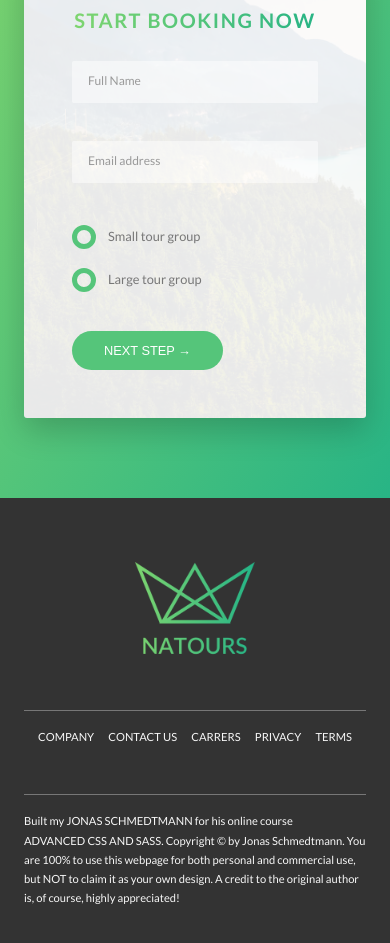
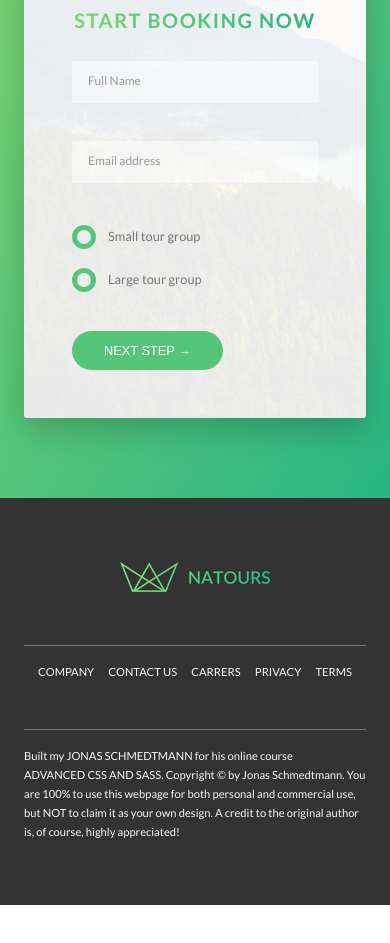
Before and after one commit to caiolv/natours, a website: page index.html in a window 390 px wide. Shown: the part 6191-7134 px from the top of the page. After the commit the page ends 7096 px from the top, so only its background shows below. Drawn offline with Linux system fonts and the light colour scheme.

Commit message:
add: responsive images

```diff
--- a/index.html
+++ b/index.html
@@ -328,7 +328,11 @@
 
         <footer class="footer">
             <div class="footer__logo-box">
-                <img src="img/logo-green-2x.png" alt="Full logo" class="footer__logo">
+                <picture class="footer__logo">
+                    <source srcset="img/logo-green-small-1x.png 1x, img/logo-green-small-2x.png 2x"
+                            media="(max-width: 37.5em)">
+                    <img srcset="img/logo-green-1x.png 1x, img/logo-green-2x.png 2x" alt="Full logo">
+                </picture>
             </div>
 
             <div class="row">
```
